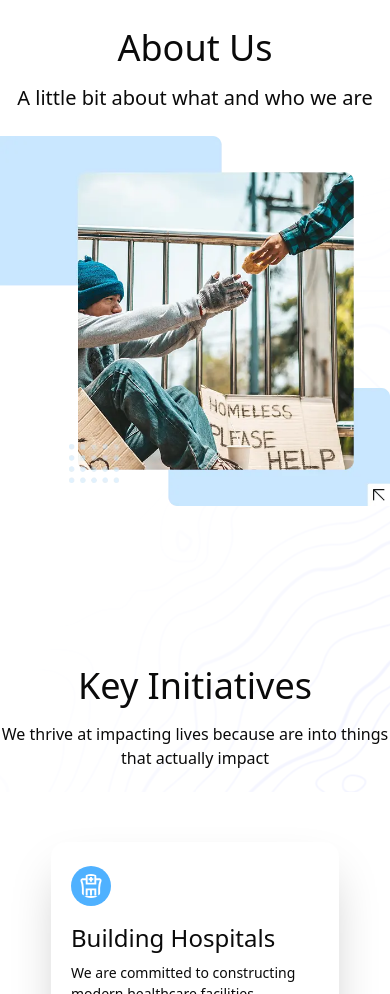
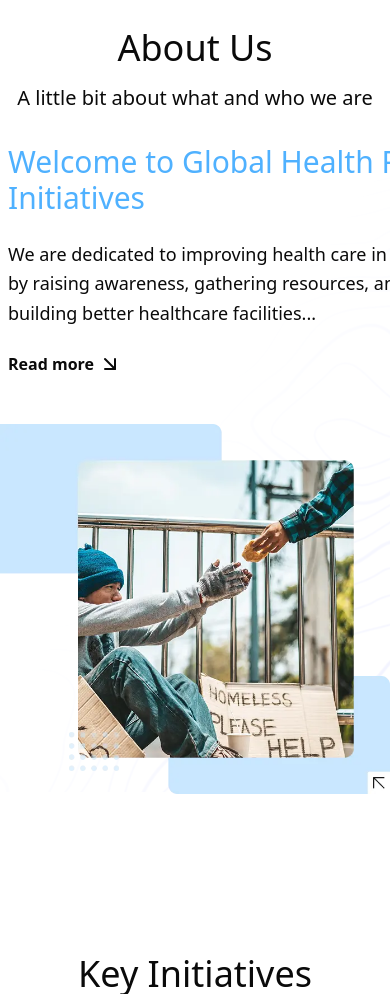
Before and after one commit to Shadrack04/ghri-website, a Next.js app: page /landing in a window 390 px wide. Shown: the part 4360-5354 px from the top of the page. Built offline with nearby package versions, Linux system fonts and the light colour scheme.

Commit message:
make the about section in the landing page responsive

```diff
--- a/components/global-health.tsx
+++ b/components/global-health.tsx
@@ -6,11 +6,11 @@ import React from "react";
 export default function GlobalHealth() {
   return (
     <div className=" py-20">
-      <div className="mb-6 flex flex-col items-center justify-center gap-4 md:mb-18">
+      <div className="mb-8 flex flex-col items-center justify-center gap-4 md:mb-18">
         <h1 className="text-4xl">About Us</h1>
         <p className="text-xl">A little bit about what and who we are</p>
       </div>
-      <div className=" flex items-center">
+      <div className=" flex flex-col-reverse md:flex-row gap-4 items-center">
         <Image src={images.aboutHelp} alt="" className=" flex-1" />
 
         <div className="mb-8 flex w-full flex-col justify-center px-2 md:mb-0 md:px-12 flex-1">
```
